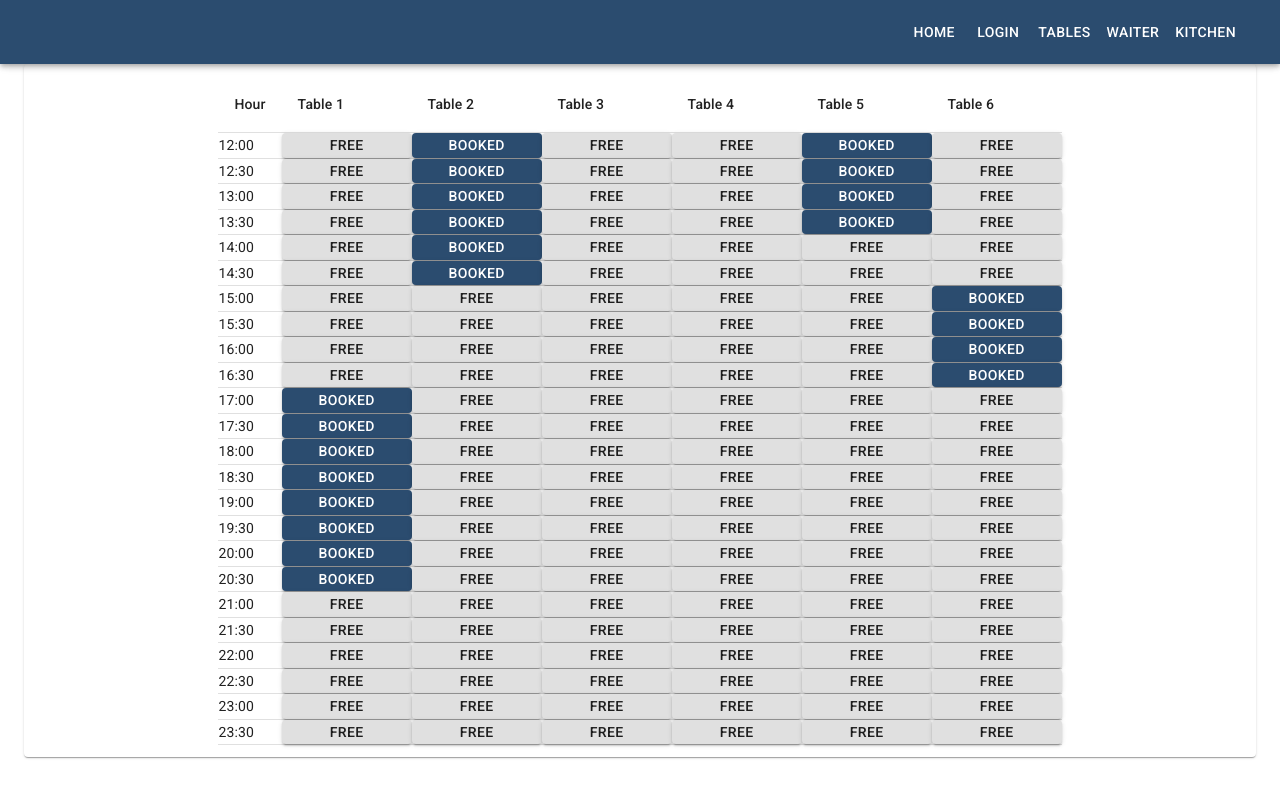
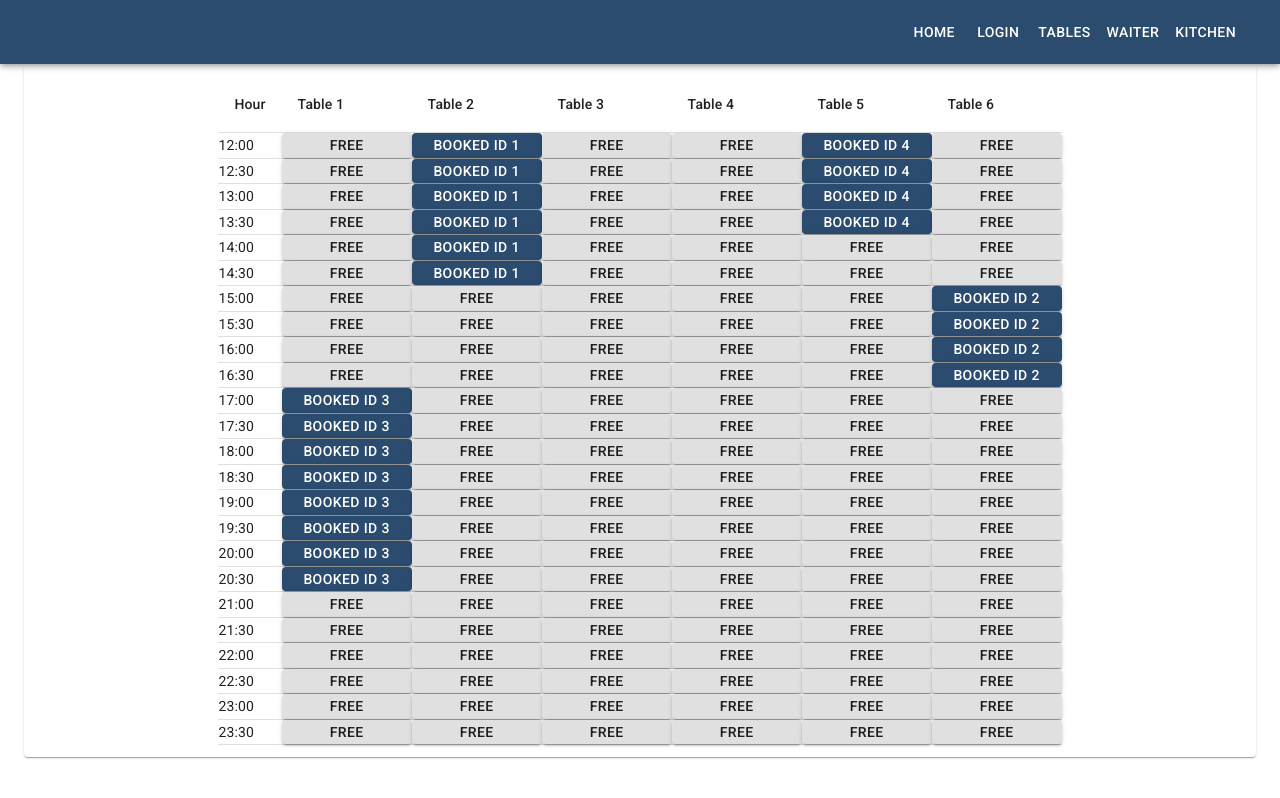
Before and after one commit to eremziom/pizzeria-portal, a React (Create React App) app: page / in a window 1280 px wide. Built offline with nearby package versions, Linux system fonts and the light colour scheme.

Commit message:
fix renderHours and tableNum maping in Homepage

```diff
--- a/src/components/views/Homepage/Homepage.js
+++ b/src/components/views/Homepage/Homepage.js
@@ -10,7 +10,7 @@ import Button from '@material-ui/core/Button';
 
 import {utils} from '../../../utils/utils';
 
-const hourObject = [];
+let hourObject = [];
 
 const bookings = [
   {id: '1', date: '20.11.2019', length: 3, persons: 2, table: 2, start: 12},
@@ -22,6 +22,7 @@ const bookings = [
 const tables = ['table1', 'table2', 'table3', 'table4', 'table5', 'table6'];
 
 const renderHours = () => {
+  hourObject = [];
   let indexCounter = 0; //variable to find correct hourObject array index
   for(let a=12; a<24; a=a+0.5){
     const hours = {};
@@ -36,7 +37,6 @@ const renderHours = () => {
     }
     indexCounter ++;
   }
-  console.log(hourObject);
 };
 
 const Homepage = () => {
@@ -64,7 +64,7 @@ const Homepage = () => {
               {tables.map(tableNum => (
                 <TableCell key={tableNum.id} className={styles.cell}>
                   {hour[tableNum]
-                    ? <Button className={styles.but} variant="contained" color="primary">BOOKED</Button>
+                    ? <Button className={styles.but} variant="contained" color="primary">BOOKED id {hour[tableNum].id}</Button>
                     : <Button className={styles.but} variant="contained" >FREE</Button>}
                 </TableCell>
               ))}
```
